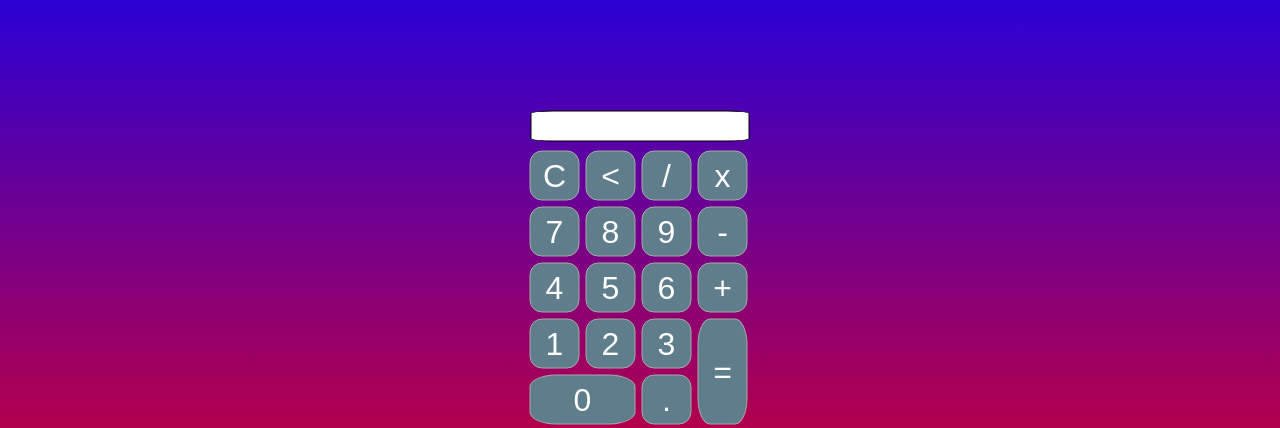
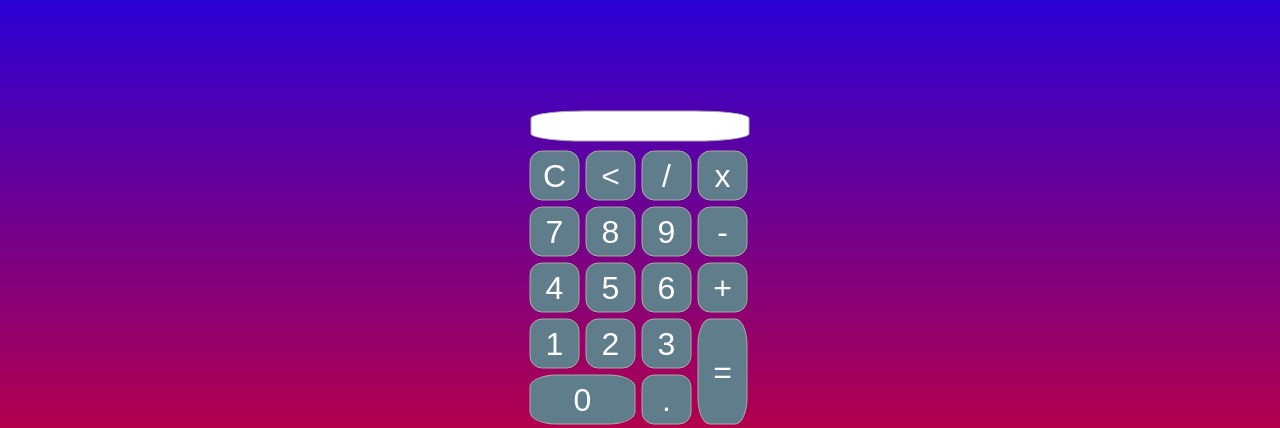
Before and after one commit to BekhruzSNiyazov/calculator, a Flask app: page / in a window 1280 px wide. Shown: the part 133-561 px from the top of the page. Run offline with Flask 2, Linux system fonts and the light colour scheme.

Commit message:
Update index.html

```diff
--- a/templates/index.html
+++ b/templates/index.html
@@ -24,8 +24,8 @@
 				margin: 5px;
 				font-size: 25px;
 				padding: 5;
-				border-radius: 10%;
-                                border: 1px solid black;
+				border-radius: 25%;
+                                border: 1px solid darkgrey;
 				color: #607d8b;
 			}
 			.main {
```
